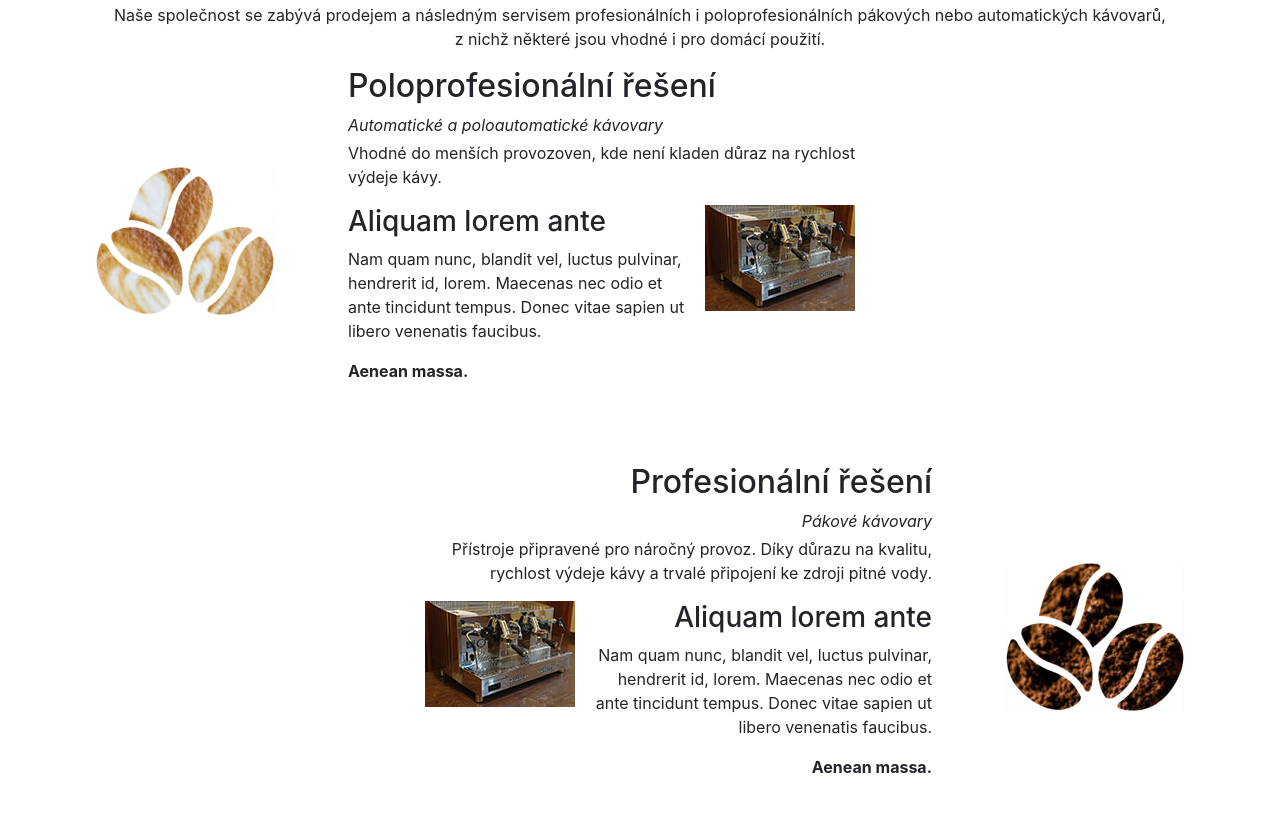
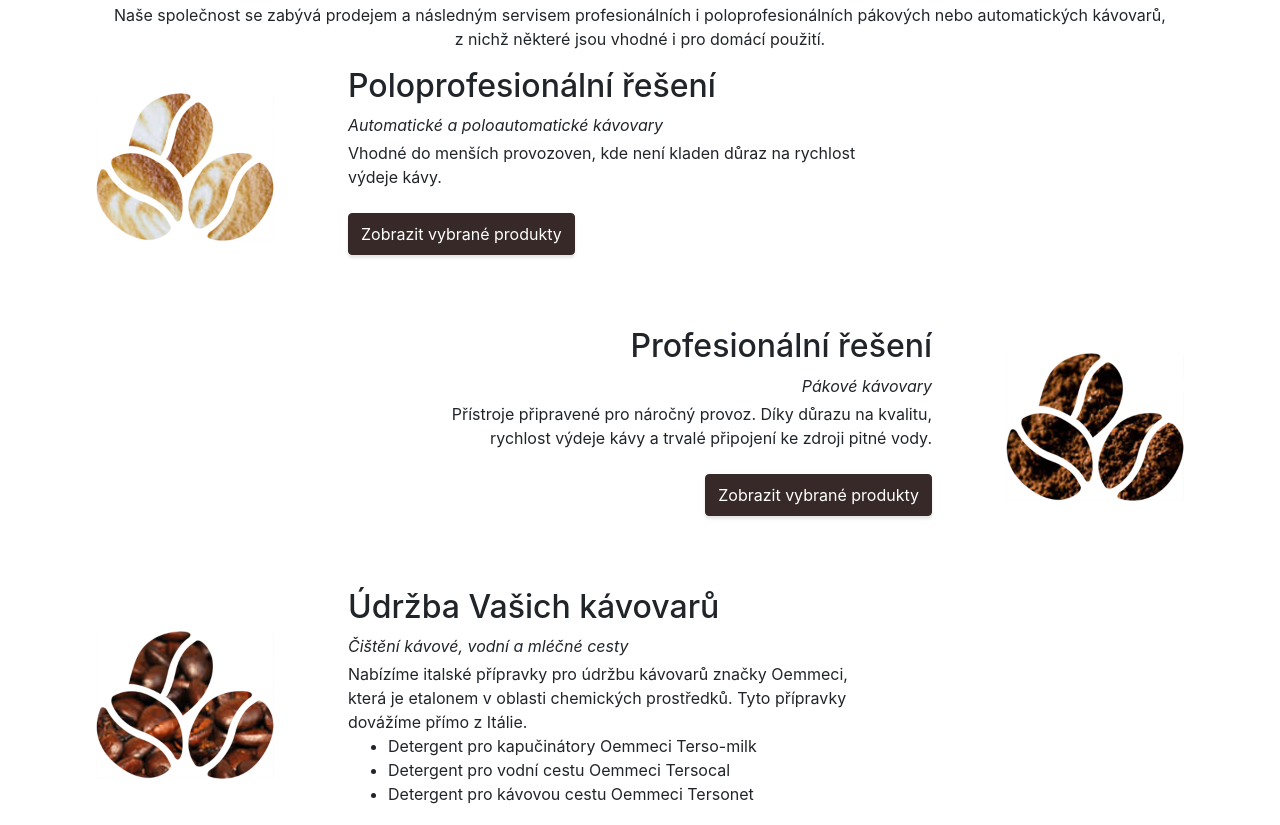
Before and after one commit to symeonreichenberg/servispokladen, a website with bundled scripts: page public_html/kavovary/index.html in a window 1280 px wide. Shown: the part 1611-2436 px from the top of the page. Built offline with nearby package versions, Linux system fonts and the light colour scheme; a script that the page names is missing.

Commit message:
JS hide/show products

```diff
--- a/public_html/kavovary/index.html
+++ b/public_html/kavovary/index.html
@@ -115,23 +115,29 @@
 					<p>Od roku 2000 se firma věnuje prodeji a servisu kávovarů značek FIORENZATO, RENEKA, SAECO a&nbsp;LA&nbsp;SAN&nbsp;MARCO a hledání vhodných řešení pro jednotlivce, kavárny, restaurace či hotelová zařízení. Naší snahou je dodat vždy vhodně dimenzované přístroje, které uspokojí požadavky Vás a&nbsp;vašich hostů.</p>
 					<p>Naše společnost se zabývá prodejem a následným servisem profesionálních i poloprofesionálních pákových nebo automatických kávovarů, z&nbsp;nichž některé jsou vhodné i pro domácí použití.</p>
 				</div>
-				<div class="d-flex flex-md-row flex-column text-center text-md-left align-items-center">
-					<div class="mr-0 mr-md-5">
+				<div class="d-flex flex-md-row flex-column text-center text-md-left align-items-start">
+					<div class="mr-0 mr-md-5 d-flex justify-content-start">
 						<img src="img/beans.png" class="beans bg-prodej-1">
 					</div>
 					<div class="col-12 col-md-6">
 						<h2>Poloprofesionální řešení</h2>
 						<p class="mb-1"><em>Automatické a poloautomatické kávovary</em></p>
 						<p class="mb-0">Vhodné do menších provozoven, kde není kladen důraz na rychlost výdeje kávy.</p>
-						<div include-html="reseni/poloprofesionalni/01.html" class="child"></div>
+						<button id="showSemiprofProducts" class="btn btn-primary py-2 my-4" onclick="showSemiprofProducts()">Zobrazit vybrané produkty</button>
+						<div id="SemiprofProducts" style="display: none;">
+							<div include-html="reseni/poloprofesionalni/01.html" class="child my-4"></div>
+						</div>
 					</div>
 				</div>
-				<div class="d-flex flex-md-row flex-column mt-md-5 mt-0 mb-md-5 mb-0 text-center text-md-right align-items-center justify-content-end">
+				<div class="d-flex flex-md-row flex-column mt-md-5 mt-0 mb-md-5 mb-0 text-center text-md-right align-items-start justify-content-end">
 					<div class="order-2 order-md-1 col-12 col-md-6">
 						<h2>Profesionální řešení</h2>
 						<p class="mb-1"><em>Pákové kávovary</em></p>
 						<p class="mb-0">Přístroje připravené pro náročný provoz. Díky důrazu na kvalitu, rychlost výdeje kávy a trvalé připojení ke zdroji pitné vody.</p>
-						<div include-html="reseni/profesionalni/01.html" class="child"></div>
+						<button id="showProfProducts" class="btn btn-primary py-2 my-4" onclick="showProfProducts()">Zobrazit vybrané produkty</button>
+						<div id="ProfProducts" style="display: none;">
+							<div include-html="reseni/profesionalni/01.html" class="child my-4"></div>
+						</div>
 					</div>
 					<div class="order-1 order-md-2 ml-0 ml-md-5">
 						<img src="img/beans.png" class="beans bg-prodej-2">
--- a/public_html/kavovary/js/kavovary.js
+++ b/public_html/kavovary/js/kavovary.js
@@ -114,3 +114,15 @@ function includeHTML() {
     }
   }
 }
+function showSemiprofProducts() {
+	var x = document.getElementById('SemiprofProducts');
+	x.style.display = "block";
+	var y = document.getElementById('showSemiprofProducts');
+	y.style.display = "none";
+}
+function showProfProducts() {
+	var x = document.getElementById('ProfProducts');
+	x.style.display = "block";
+	var y = document.getElementById('showProfProducts');
+	y.style.display = "none";
+}
--- a/public_html/kavovary/reseni/poloprofesionalni/01.html
+++ b/public_html/kavovary/reseni/poloprofesionalni/01.html
@@ -1,10 +1,10 @@
 <!-- Produkt -->
-<div class="py-3">
+<div class="jumbotron p-3">
 	<!-- Na následujícím řádku musí být vyplněn atribut data-target hodnotou # + id modalního okna -->
 	<a href="#" data-toggle="modal" data-target="#produkt1-large" class="product-detail">
 		<div class="form-row justify-content-center d-flex">
 			<div class="order-sm-2 order-1 col-sm-4 col-12">
-				<img src="img/products/thumbnails/sample.jpg" style="width: 150px; height: auto;" class="filtered"/>
+				<img src="img/products/thumbnails/sample.jpg" style="width: 120px; height: auto;" class="filtered"/>
 			</div>
 			<div class="order-sm-1 order-2 col-sm-8 col-12 article">
 				<h3>Aliquam lorem ante</h3>
--- a/public_html/kavovary/reseni/profesionalni/01.html
+++ b/public_html/kavovary/reseni/profesionalni/01.html
@@ -1,14 +1,14 @@
 <!-- Produkt -->
-<div class="py-3">
+<div class="jumbotron p-3">
 	<!-- Na následujícím řádku musí být vyplněn atribut data-target hodnotou # + id modalního okna -->
 	<a href="#" data-toggle="modal" data-target="#produkt1-large" class="product-detail">
 		<div class="form-row justify-content-center d-flex">
 			<div class="order-sm-1 order-2 col-sm-4 col-12">
-				<img src="img/products/thumbnails/sample.jpg" style="width: 150px; height: auto;" class="filtered"/>
+				<img src="img/products/thumbnails/sample.jpg" style="width: 120px; height: auto;" class="filtered"/>
 			</div>
 			<div class="order-sm-2 order-1 col-sm-8 col-12 article">
 				<h3>Aliquam lorem ante</h3>
-				<div class="description">
+				<div class="description ml-sm-2 ml-0">
 					<p class="text-basic">Nam quam nunc, blandit vel, luctus pulvinar, hendrerit id, lorem. Maecenas nec odio et ante tincidunt tempus. Donec vitae sapien ut libero venenatis faucibus.</p>
 					<p class="lupa"><strong>Aenean massa.</strong></p>
 				</div>
```
